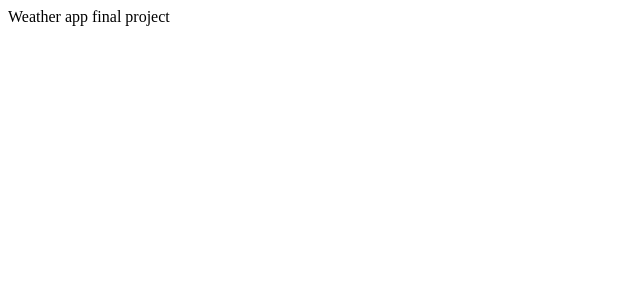
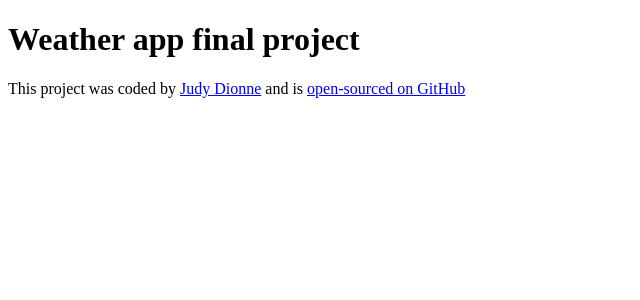
Before and after one commit to Ju640/weatherappfinalproject, a React (Create React App) app: page / in a window 1280 px wide. Shown: the top 300 px of the page, without its empty margins (0-640 px from the left). Built offline with nearby package versions, Linux system fonts and the light colour scheme.

Commit message:
added GitHub URL

```diff
--- a/src/App.js
+++ b/src/App.js
@@ -4,7 +4,12 @@ import './App.css';
 export default function App() {
   return (
     <div className="App">
-     Weather app final project
+       <h1>Weather app final project</h1>
+         <footer>
+           This project was coded by <a href="https://www.linkedin.com/in/judy-dionne-7a5093107/" target="_blank">Judy Dionne</a> and is {" "}
+           <a href="https://github.com/Ju640/weatherappfinalproject" target="_blank">
+           open-sourced on GitHub</a>
+        </footer>
     </div>
   );
 }
```
